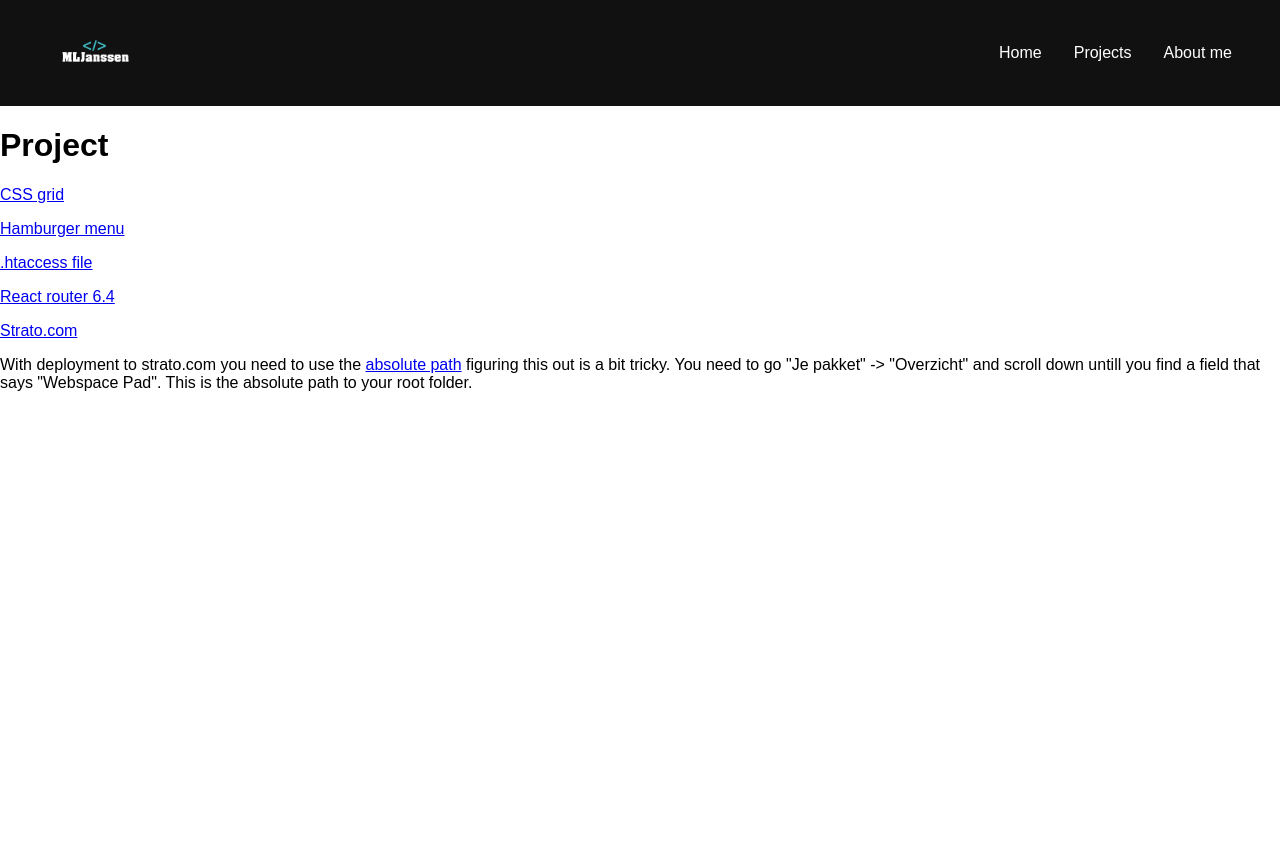
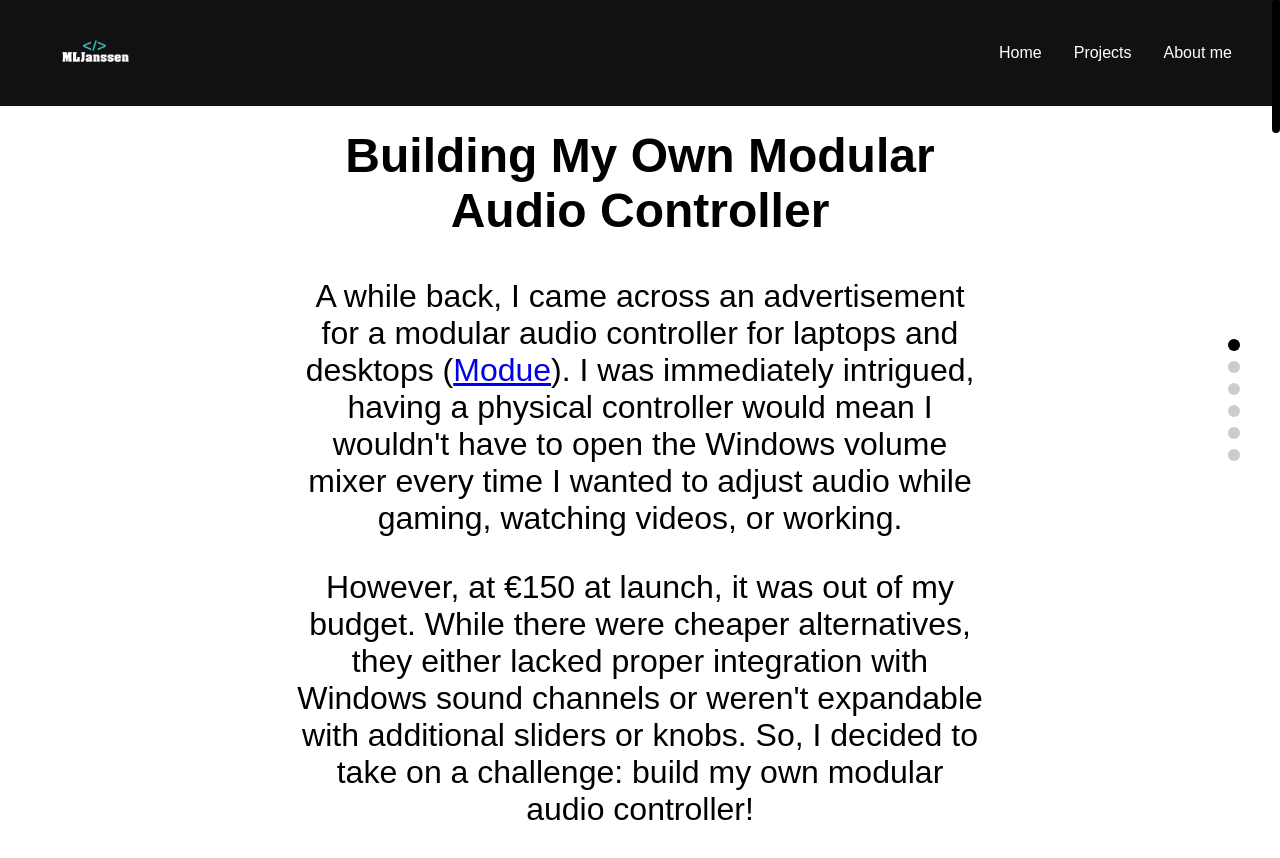
Before and after one commit to MingLi9/portfolio, a React (Create React App) app: page /projects/audio_controller in a window 1280 px wide. Shown: the top 858 px of the page. Before the commit the page ends 800 px from the top, so only its background shows below. Built offline with nearby package versions, Linux system fonts and the light colour scheme.

Commit message:
Setup first article
Audio controller article setup, no img yet

```diff
--- a/src/App.css
+++ b/src/App.css
@@ -117,3 +117,7 @@ body {
         grid-area: 1 / 2 / 5 / 5;
     }
 }
+
+.text-black {
+    color: black;
+}
--- a/src/App.jsx
+++ b/src/App.jsx
@@ -4,6 +4,7 @@ import './App.css';
 import Layout from "./components/layout";
 import Home from "./pages/home";
 import Project from "./pages/projects";
+import AC_controller from "./pages/projects/ac_controller";
 import Aboutme from "./pages/aboutme";
 import NotFound from "./pages/NotFound";
 
@@ -12,7 +13,8 @@ function App() {
     createRoutesFromElements(
       <Route path="/" element={<Layout />}>
         <Route index element={<Home />} />
-        <Route path="projects/*" element={<Project />} />
+        <Route path="projects" element={<Project />} />
+        <Route path="projects/audio_controller" element={<AC_controller />} />
         <Route path="aboutme/*" element={<Aboutme />} />
         <Route path="*" element={<NotFound />} />
       </Route>
--- a/src/pages/projects.jsx
+++ b/src/pages/projects.jsx
@@ -1,3 +1,5 @@
+import { Link } from "react-router-dom";
+
 const Project = () => {
     return (
         <>
@@ -23,6 +25,9 @@ const Project = () => {
                 &nbsp;figuring this out is a bit tricky. You need to go "Je pakket" -&gt; "Overzicht" and scroll down untill you find a field that says "Webspace Pad".
                 This is the absolute path to your root folder.
             </p>
+            <p>
+                <Link to="/projects/audio_controller">DIY Audio Controller</Link>
+            </p>
         </>
     )
 };
--- /dev/null
+++ b/src/pages/projects/ac_controller.jsx
@@ -0,0 +1,163 @@
+import React, { useRef, useState, useEffect } from "react";
+
+function AC_controller() {
+    const containerRef = useRef(null);
+    const [scrollThumbTop, setScrollThumbTop] = useState(0);
+    const [scrollThumbHeight, setScrollThumbHeight] = useState(0);
+    const [currentSection, setCurrentSection] = useState(0);
+    const [sectionCount, setSectionCount] = useState(0);
+
+    useEffect(() => {
+        const handleResize = () => {
+            if (containerRef.current) {
+                const { clientHeight, scrollHeight } = containerRef.current;
+
+                // Dynamically count sections
+                const sections = containerRef.current.querySelectorAll(".section").length;
+                setSectionCount(sections);
+
+                // Calculate the thumb height
+                const thumbHeight = (clientHeight / scrollHeight) * 100;
+                setScrollThumbHeight(thumbHeight);
+            }
+        };
+
+        window.addEventListener("resize", handleResize);
+        handleResize();
+
+        return () => {
+            window.removeEventListener("resize", handleResize);
+        };
+    }, []);
+
+    const handleScroll = () => {
+        if (containerRef.current) {
+            const { scrollTop, clientHeight, scrollHeight } = containerRef.current;
+
+            // Update thumb position
+            const thumbTop = (scrollTop / (scrollHeight - clientHeight)) * (100 - scrollThumbHeight);
+            setScrollThumbTop(thumbTop);
+
+            // Determine the current section index
+            const current = Math.round(scrollTop / clientHeight);
+            setCurrentSection(current);
+        }
+    };
+
+    function Section({ title, children }) {
+        return (
+            <section className="section">
+                <div className='parent-center'>
+                    <div className="Center text-black">
+                        {title && <h1>{title}</h1>}
+                        {children}
+                    </div>
+                </div>
+            </section>
+        );
+    }
+
+    return (
+        <>
+            <div className="container"
+                ref={containerRef}
+                onScroll={handleScroll}
+            >
+                <Section title="Building My Own Modular Audio Controller">
+                    <p>
+                        A while back, I came across an advertisement for a modular audio controller for laptops and desktops
+                        &#40;<a href="https://modue.com/" rel="noreferrer" target="_blank">Modue</a>&#41;.
+                        I was immediately intrigued, having a physical controller would mean I wouldn&#39;t have to open the Windows volume mixer every time I wanted to adjust audio while gaming, watching videos, or working.
+                    </p>
+                    <p>
+                        However, at &euro;150 at launch, it was out of my budget. While there were cheaper alternatives, they either lacked proper integration with Windows sound channels or weren&#39;t expandable with additional sliders or knobs. So, I decided to take on a challenge: build my own modular audio controller!
+                    </p>
+                </Section>
+
+                <Section title="The Beginning: A Simple Prototype">
+                    <p>Looking at what I already had at home, I put together a simple proof-of-concept using:</p>
+                    <ul>
+                        <li>1 Arduino Uno</li>
+                        <li>1 potentiometer</li>
+                        <li>1 breadboard</li>
+                        <li>Jumper wires</li>
+                    </ul>
+                    <p>
+                        The first step was reading potentiometer values via the serial communication port. Since this is a common beginner Arduino tutorial, getting it to work was straightforward. However, I modified the script to make it less sensitive to small fluctuations in input.
+                    </p>
+                </Section>
+
+                <Section title="">
+                    <p>
+                        With the Arduino sending data, I now needed a way to interpret this data and control the correct Windows audio channels. This turned out to be more challenging than expected—finding documentation on the necessary Windows executables was surprisingly difficult.
+                    </p>
+                    <p>
+                        Initially, I assumed C# would have sufficient resources, but that turned out to be a dead end.Fortunately, I found a similar project written in Go
+                        &#40;<a href="https://github.com/omriharel/deej" rel="noreferrer" target="_blank">deej</a>&#41;
+                        , which helped me understand how to integrate the system into Python.With this knowledge, I was able to create a basic prototype and start planning for an expanded version with multiple controls.
+                    </p>
+                </Section >
+
+                <Section title="Version 0.2: Expanding the Functionality">
+                    <p>
+                        The first working prototype consisted of:
+                    </p>
+                    <ul>
+                        <li>
+                            One potentiometer sending values to a script
+                        </li>
+                        <li>
+                            A separate script that controlled Windows audio channels
+                        </li>
+                    </ul>
+                    <p>
+                        For Version 0.2, my goal was to:
+                    </p>
+                    <ol>
+                        <li>
+                            Consolidate everything into a single PC application that receives sensor data and adjusts volume.
+                        </li>
+                        <li>
+                            Expand the hardware to include five potentiometers for controlling different sound channels.
+                        </li>
+                    </ol>
+                </Section>
+
+                <Section title="Measuring and Designing the Case">
+                    <p>
+                        Now that the basic functionality was working, it was time to enclose the hardware in a proper case. I designed a 3D-printable enclosure to house the components securely, ensuring the build looked and felt more like a finished product.
+                    </p>
+                </Section>
+
+                <Section title="Version 1.0: A Fully Functional DIY Audio Controller">
+                    <p>
+                        Version 1.0 marks the first complete version of my modular audio controller. At this stage, all elements come together to form a reproducible, working product.
+                    </p>
+                    <p>
+                        With multiple potentiometers, a dedicated software interface, and a proper enclosure, I now have a customizable, expandable audio controller that works exactly the way I want. And the best part? I built it myself!
+                    </p>
+                </Section>
+            </div >
+            <div className="custom-scrollbar">
+                <div
+                    className="scroll-thumb"
+                    style={{
+                        height: `${scrollThumbHeight}%`,
+                        top: `${scrollThumbTop}%`,
+                    }}
+                ></div>
+            </div>
+            <div className="indicator">
+                {Array.from({ length: sectionCount }, (_, index) => (
+                    <div
+                        key={index}
+                        className={`dot ${currentSection === index ? "active" : ""}`}
+                    ></div>
+                ))}
+            </div>
+        </>
+    )
+
+}
+
+export default AC_controller;
```
